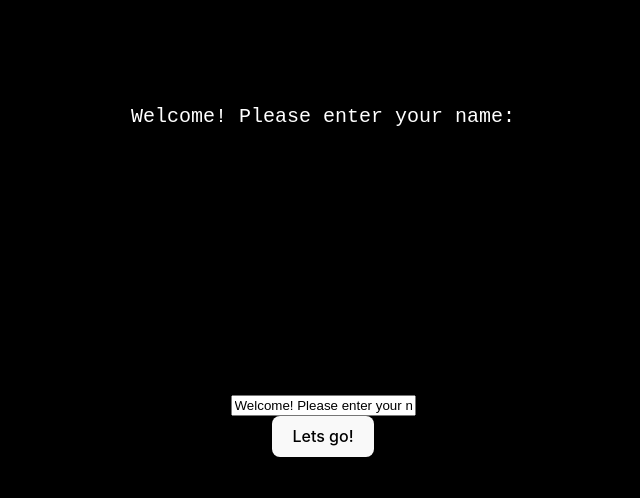
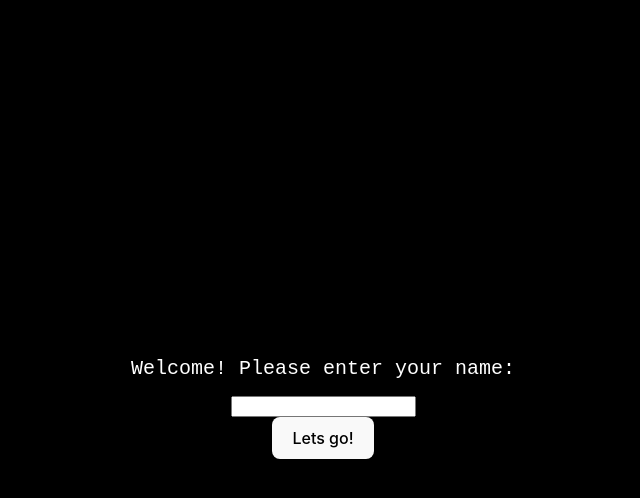
Before and after one commit to HayleySerra/dashboard, a React (Vite) app: page / in a window 1280 px wide. Shown: the top 498 px of the page, without its empty margins (317-957 px from the left). Built offline with nearby package versions, Linux system fonts and the light colour scheme.

Commit message:
Update welcome header to be static and enter name information separately

```diff
--- a/src/TaskComponent.jsx
+++ b/src/TaskComponent.jsx
@@ -19,7 +19,7 @@ function TaskComponent ({ addTask }) {
         <div>
 
             <input
-                type="text"
+                type="input"
                 placeholder="Enter a task"
                 value={task}
                 onChange={handleInputChange}
--- a/src/WelcomeHeader.css
+++ b/src/WelcomeHeader.css
@@ -6,4 +6,15 @@
     font-family: 'Courier New', monospace;
     font-weight: normal;
     font-size: 20px;
+
   }
+
+.staticwelcome {
+
+    font-family: 'Courier New', monospace;
+    font-weight: normal;
+    font-size: 20px;
+    color: rgb(255, 255, 255);
+    position: relative;
+
+  }
--- a/src/WelcomeHeader.jsx
+++ b/src/WelcomeHeader.jsx
@@ -3,7 +3,7 @@ import { useCookies } from 'react-cookie';
 import './WelcomeHeader.css';
 
 function WelcomeHeader() {
-  const [title, setTitle] = useState('Welcome! Please enter your name: '); //this shows in the input field so make it static another way
+  const [title, setTitle] = useState(''); //this shows in the input field so make it static another way
   const [cookies, setCookie] = useCookies(['myCookie']);
 
   useEffect(() => {
@@ -16,7 +16,8 @@ function WelcomeHeader() {
 
   return (
     <header>
-      <h1 className="welcomeheader">{title}</h1>
+      <h2 className="welcomeheader">{title}</h2>
+      <h1 className="staticwelcome">Welcome! Please enter your name: </h1>
       <input type="text" value={title} onChange={handleTitleChange} />
     </header>
   );
```
